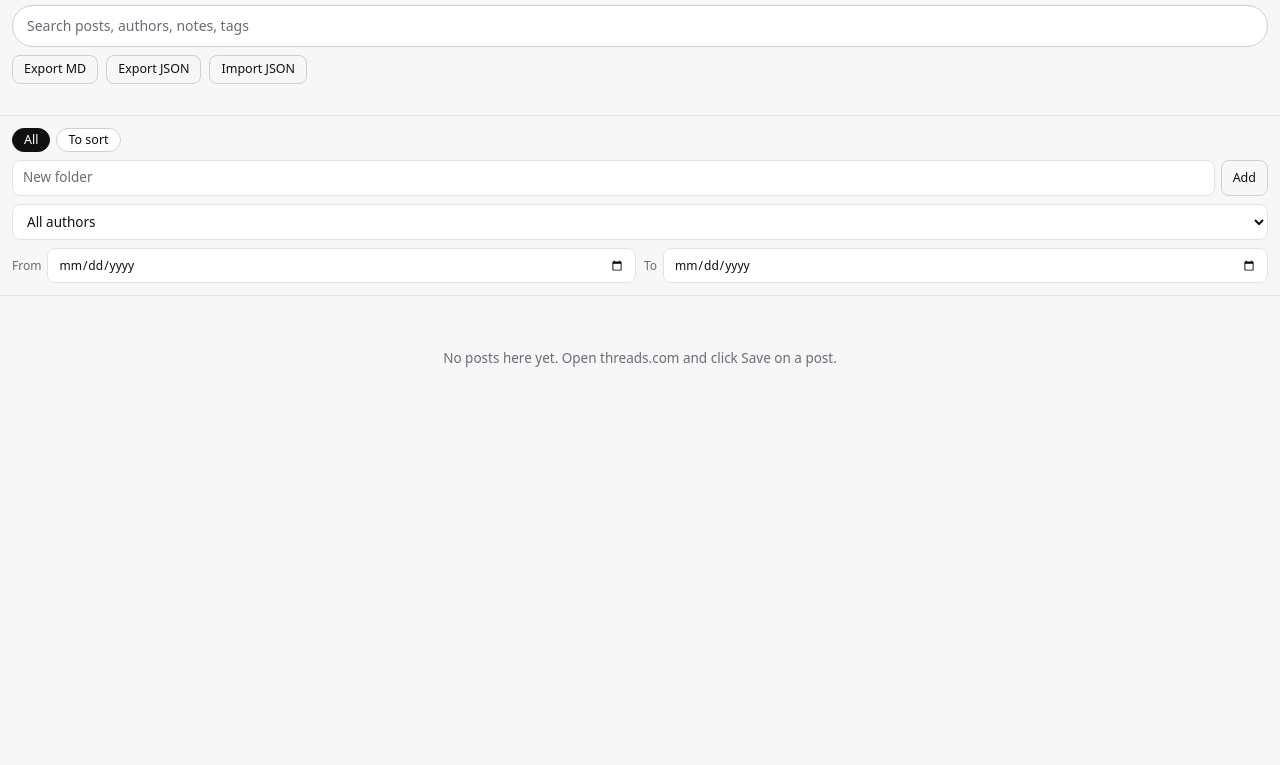
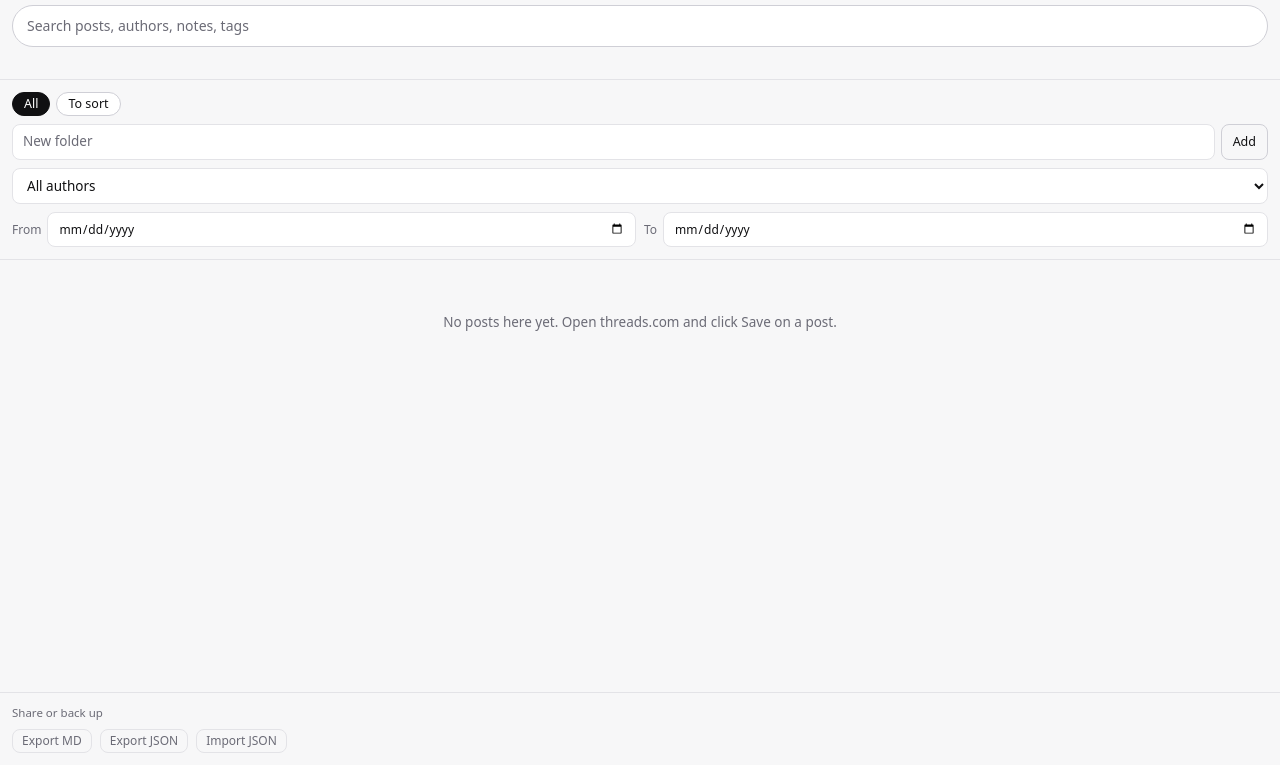
Before and after one commit to tuannguyen8390/threads-organizer, a website with bundled scripts: page src/panel/panel.html in a window 1280 px wide. Shown: the part 35-800 px from the top of the page. Built offline with nearby package versions, Linux system fonts and the light colour scheme; some packages are replaced by stand-ins of ours.

Commit message:
style: move export and backup buttons to a panel footer
Co-Authored-By: Claude Sonnet 5.5 <noreply@anthropic.com>

```diff
--- a/src/panel/panel.css
+++ b/src/panel/panel.css
@@ -45,6 +45,7 @@
 body {
   margin: 0; background: var(--bg); color: var(--text);
   font: 13.5px/1.45 var(--font);
+  min-height: 100vh; display: flex; flex-direction: column;
   -webkit-font-smoothing: antialiased;
 }
 
@@ -89,9 +90,6 @@ button:hover, .btn:hover { background: var(--surface-2); }
 button:active, .btn:active { background: var(--border); }
 button:focus-visible, .btn:focus-within { outline: 2px solid var(--accent); outline-offset: 2px; }
 
-.row { display: flex; flex-wrap: wrap; gap: var(--space-2); margin-top: var(--space-2); }
-.row > * { flex: 0 0 auto; }
-
 #status {
   min-height: 1.3em; margin-top: var(--space-2); font-size: 12px; color: var(--muted);
   overflow-wrap: anywhere;
@@ -126,7 +124,7 @@ button:focus-visible, .btn:focus-within { outline: 2px solid var(--accent); outl
 #filters label input { flex: 1 1 auto; min-width: 0; color: var(--text); }
 
 /* Posts */
-#posts { display: flex; flex-direction: column; gap: var(--space-3); padding: var(--space-3); }
+#posts { flex: 1 0 auto; display: flex; flex-direction: column; gap: var(--space-3); padding: var(--space-3); }
 .card {
   padding: var(--space-3) var(--space-4); background: var(--surface);
   border: 1px solid var(--border); border-radius: var(--radius); box-shadow: var(--shadow);
@@ -157,3 +155,14 @@ button:focus-visible, .btn:focus-within { outline: 2px solid var(--accent); outl
 .empty {
   padding: 40px var(--space-4); text-align: center; color: var(--muted); font-size: 13.5px; line-height: 1.6;
 }
+
+/* Footer (not sticky; sits at the end of the content) */
+footer {
+  display: flex; flex-wrap: wrap; align-items: center; gap: var(--space-2);
+  margin-top: auto; padding: var(--space-3); border-top: 1px solid var(--border);
+}
+.footer-label { flex: 1 1 100%; font-size: 11.5px; color: var(--muted); }
+footer button, footer .btn {
+  padding: 3px 9px; font-size: 12px; color: var(--muted); border-color: var(--border);
+}
+footer button:hover, footer .btn:hover { color: var(--text); border-color: var(--border-strong); }
--- a/src/panel/panel.html
+++ b/src/panel/panel.html
@@ -13,11 +13,6 @@
       <span class="brand-credit">| by Dr. Kangabu</span>
     </div>
     <input id="search" type="search" placeholder="Search posts, authors, notes, tags">
-    <div class="row">
-      <button id="export-md">Export MD</button>
-      <button id="export-json">Export JSON</button>
-      <label class="btn">Import JSON<input id="import-json" type="file" accept="application/json" hidden></label>
-    </div>
     <div id="status" role="status"></div>
   </header>
   <nav>
@@ -31,6 +26,12 @@
     </div>
   </nav>
   <main id="posts"></main>
+  <footer>
+    <span class="footer-label">Share or back up</span>
+    <button id="export-md" title="Download the posts in the current view as Markdown">Export MD</button>
+    <button id="export-json" title="Download the posts in the current view as JSON">Export JSON</button>
+    <label class="btn" title="Restore posts from a JSON file you exported">Import JSON<input id="import-json" type="file" accept="application/json" hidden></label>
+  </footer>
   <script type="module" src="panel.js"></script>
 </body>
 </html>
```
